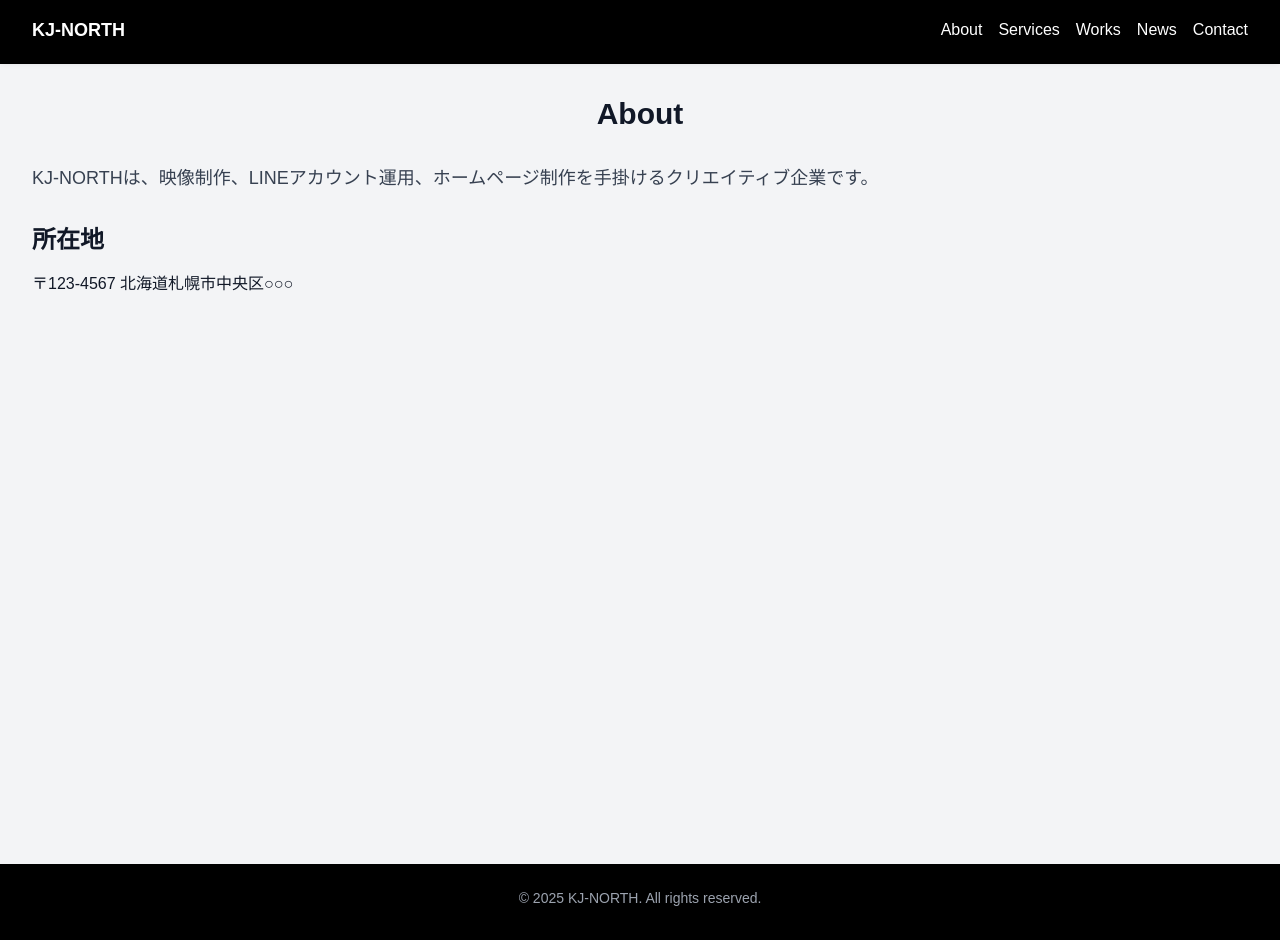
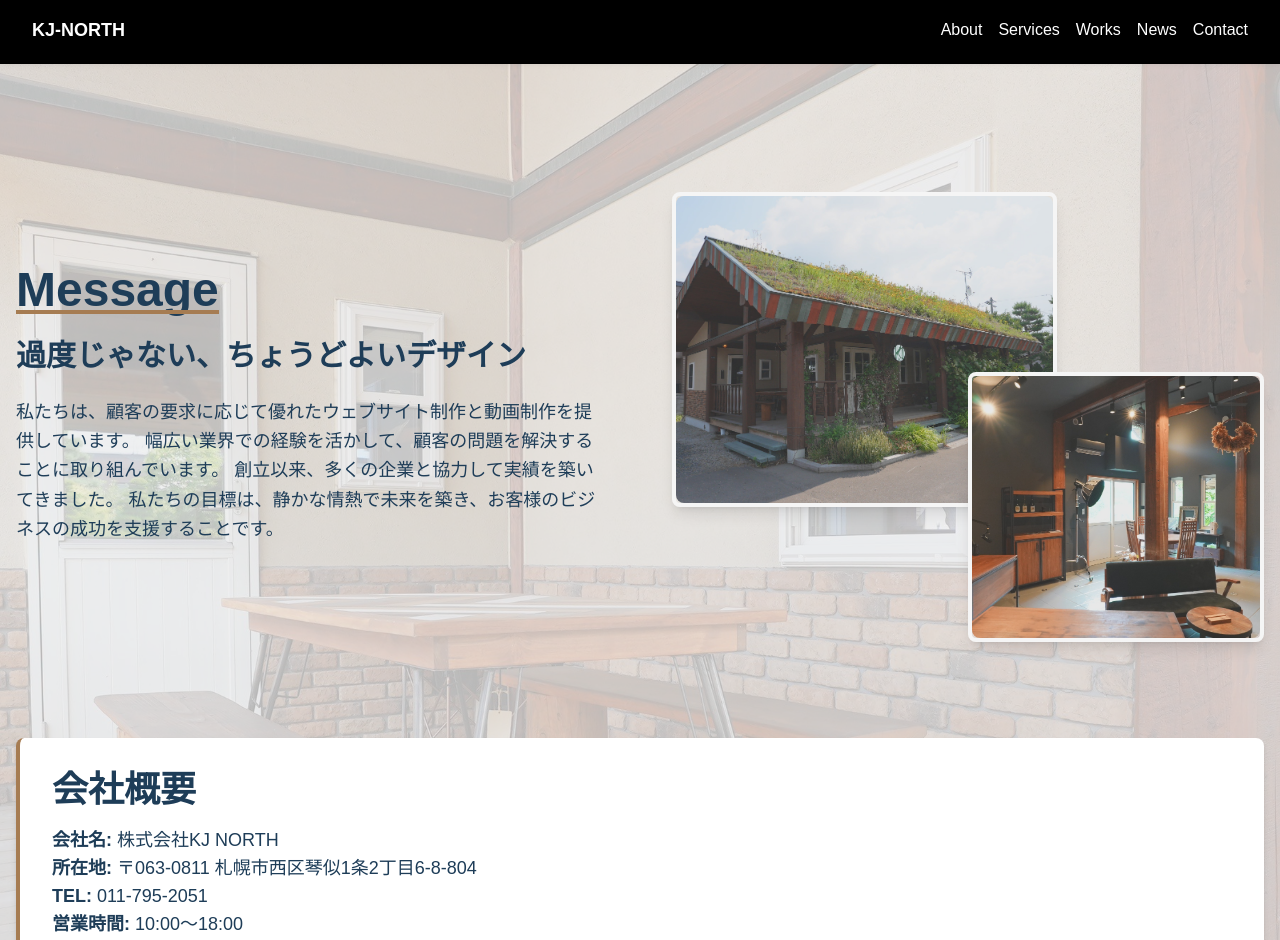
Before and after one commit to miryowasuke/kj-north-site, a Next.js app: page /about in a window 1280 px wide. Shown: the top 940 px of the page. Built offline with nearby package versions, Linux system fonts and the light colour scheme.

Commit message:
about画面修正

```diff
--- a/app/about/page.tsx
+++ b/app/about/page.tsx
@@ -1,14 +1,112 @@
+"use client";
+import React from "react";
+import { motion } from "framer-motion";
+import Image from "next/image";
+
 export default function About() {
   return (
-    <div className="flex flex-col flex-grow min-h-screen bg-gray-100 p-8">
-      <h1 className="text-3xl font-bold text-center mb-8">About</h1>
-      <p className="text-lg text-gray-700">
-        KJ-NORTHは、映像制作、LINEアカウント運用、ホームページ制作を手掛けるクリエイティブ企業です。
-      </p>
-      <div className="mt-8">
-        <h2 className="text-2xl font-semibold mb-4">所在地</h2>
-        <p>〒123-4567 北海道札幌市中央区○○○</p>
+    <section className="relative py-32 min-h-screen  bg-ivoryWhite text-warmWood overflow-hidden">
+      {/* 🔹 背景イメージ（半透明） */}
+      <motion.div
+        style={{ backgroundImage: "url('/photo/photo7.jpg')" }}
+        className="absolute inset-0 bg-cover bg-center opacity-30"
+      />
+
+      <div className="container mx-auto px-4 grid grid-cols-1 md:grid-cols-2 gap-16 items-center relative z-10">
+        {/* 🔹 左側テキストエリア */}
+        <motion.div
+          initial={{ opacity: 0, x: -50 }}
+          whileInView={{ opacity: 1, x: 0 }}
+          transition={{ duration: 0.8, ease: "easeOut" }}
+          viewport={{ once: true }}
+        >
+          {/* 🔹 タイトル */}
+          <h2 className="text-5xl font-bold mb-6 relative inline-block text-darkNavy">
+            Message
+            <motion.div
+              initial={{ scaleX: 0 }}
+              animate={{ scaleX: 1 }}
+              transition={{ duration: 1, ease: "easeOut" }}
+              className="absolute bottom-0 left-0 w-full h-[4px] bg-warmWood origin-left"
+            />
+          </h2>
+
+          <h3 className="text-3xl font-semibold mb-6 text-darkNavy">
+            過度じゃない、ちょうどよいデザイン
+          </h3>
+
+          <p className="text-lg leading-relaxed mb-6 text-darkNavy">
+            私たちは、顧客の要求に応じて優れたウェブサイト制作と動画制作を提供しています。
+            幅広い業界での経験を活かして、顧客の問題を解決することに取り組んでいます。
+            創立以来、多くの企業と協力して実績を築いてきました。
+            私たちの目標は、静かな情熱で未来を築き、お客様のビジネスの成功を支援することです。
+          </p>
+        </motion.div>
+
+        {/* 🔹 右側：オフィスイメージ */}
+        <div className="relative w-full h-[450px]">
+          {/* 1枚目（大きい画像） */}
+          <motion.div
+            initial={{ opacity: 0, y: 40 }}
+            whileInView={{ opacity: 1, y: 0 }}
+            transition={{ duration: 0.8, ease: "easeOut" }}
+            viewport={{ once: true }}
+            className="absolute top-0 left-0 w-[65%] h-[70%] rounded-lg shadow-lg overflow-hidden border-ivoryWhite border-[4px] rotate-[-3deg]"
+          >
+            <Image
+              src="/photo/photo19.jpg"
+              alt="事務所の雰囲気"
+              layout="fill"
+              objectFit="cover"
+              className="rounded-lg"
+            />
+          </motion.div>
+
+          {/* 2枚目（小さい画像） */}
+          <motion.div
+            initial={{ opacity: 0, y: 50 }}
+            whileInView={{ opacity: 1, y: 0 }}
+            transition={{ duration: 1, ease: "easeOut", delay: 0.2 }}
+            viewport={{ once: true }}
+            className="absolute bottom-0 right-0 w-[50%] h-[60%] rounded-lg shadow-lg overflow-hidden border-ivoryWhite border-[4px] rotate-[3deg]"
+          >
+            <Image
+              src="/photo/photo5.jpg"
+              alt="オフィスデザイン"
+              layout="fill"
+              objectFit="cover"
+              className="rounded-lg"
+            />
+          </motion.div>
+        </div>
       </div>
-    </div>
+
+      {/* 🔹 会社概要セクション */}
+      <div className="container mx-auto px-4 mt-24 relative z-10">
+        <motion.div
+          initial={{ opacity: 0, y: 50 }}
+          whileInView={{ opacity: 1, y: 0 }}
+          transition={{ duration: 1, ease: "easeOut" }}
+          viewport={{ once: true }}
+          className="bg-white shadow-md rounded-lg p-8 border-l-4 border-warmWood"
+        >
+          <h2 className="text-4xl font-bold mb-4 text-darkNavy">会社概要</h2>
+          <p className="text-lg text-darkNavy">
+            <strong>会社名:</strong> 株式会社KJ NORTH
+            <br />
+            <strong>所在地:</strong> 〒063-0811 札幌市西区琴似1条2丁目6-8-804
+            <br />
+            <strong>TEL:</strong> 011-795-2051
+            <br />
+            <strong>営業時間:</strong> 10:00～18:00
+            <br />
+            <strong>定休日:</strong> 土日祝
+            <br />
+            <strong>駐車場:</strong>{" "}
+            ありません。お近くのコインパーキングをご利用ください。
+          </p>
+        </motion.div>
+      </div>
+    </section>
   );
 }
```
